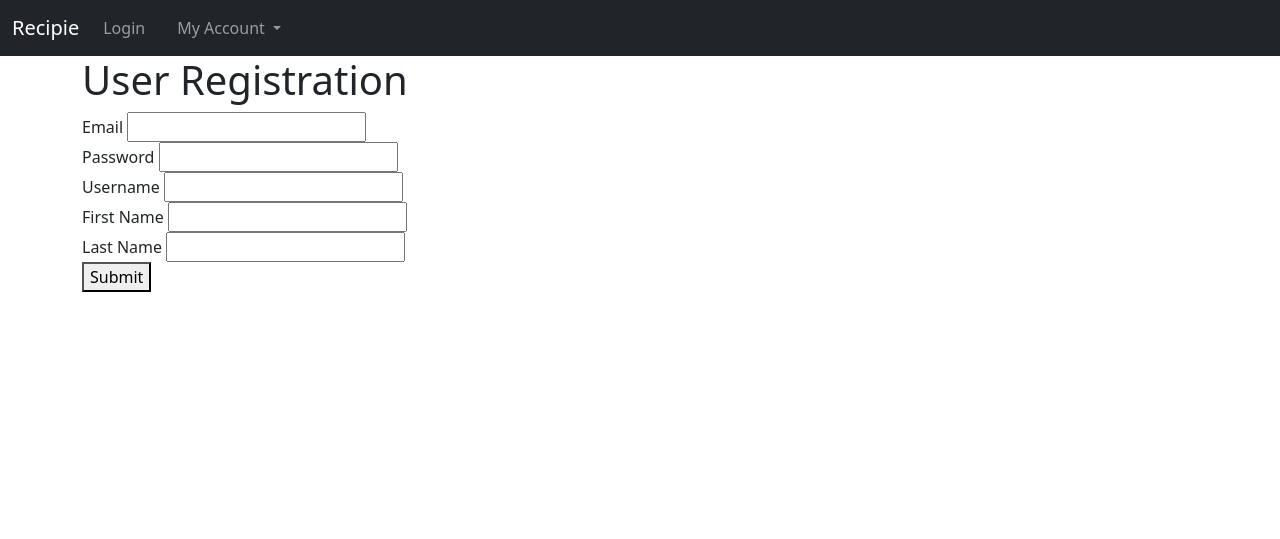
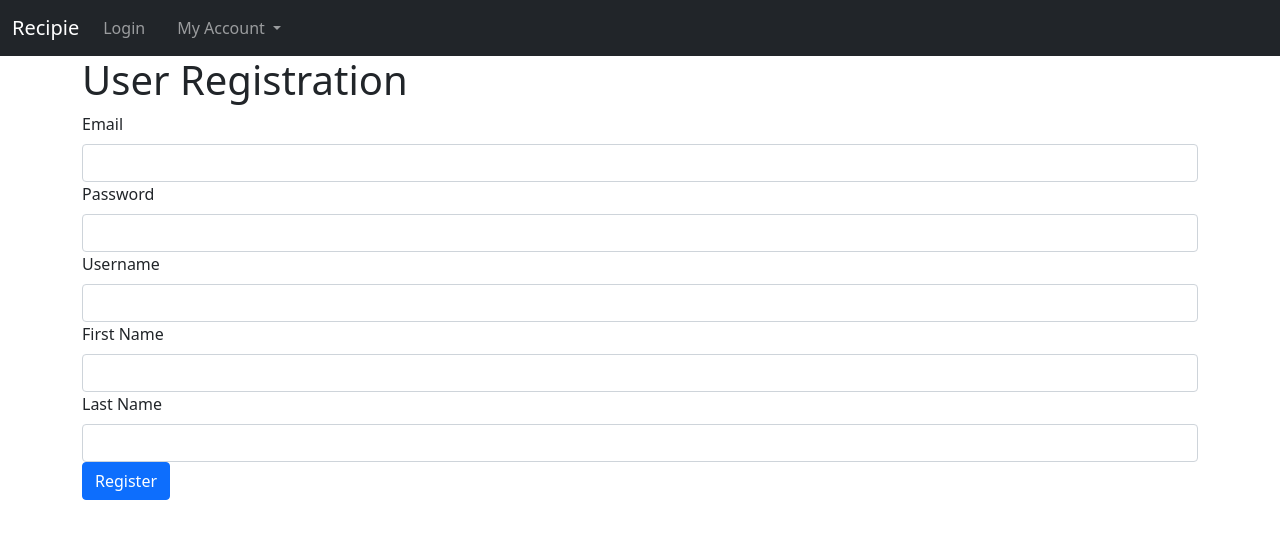
Before and after one commit to XiaoA/meal-planner-app, a Flask app: page /users/register in a window 1280 px wide. Shown: the top 539 px of the page. Run offline with Flask 2, Linux system fonts and the light colour scheme; some libraries are stand-ins or nearby versions.

Commit message:
Improve User Registration form UI

```diff
--- a/project/users/templates/users/register.html
+++ b/project/users/templates/users/register.html
@@ -8,49 +8,38 @@
       <form method="post">
         {{ form.csrf_token }}
 
-    <div class="field">
-      {{ form.email.label }}
-      {{ form.email }}
+        {{ form.email.label(class="form-label") }}
+        {{ form.email(class="form-control") }}
         {% for error in form.email.errors %}
         <p class="validation-error">[{{ error }}]</p>
         {% endfor %}
-    </div>
 
-    <div class="field">
-      {{ form.password_hashed.label }}
-      {{ form.password_hashed }}
+        {{ form.password_hashed.label(class="form-label") }}
+        {{ form.password_hashed(class="form-control") }}
         {% for error in form.password_hashed.errors %}
         <p class="validation-error">[{{ error }}]</p>
         {% endfor %}
-    </div>
 
-    <div class="field">
-      {{ form.username.label }}
-      {{ form.username }}
+        {{ form.username.label(class="form-label") }}
+        {{ form.username(class="form-control") }}
         {% for error in form.username.errors %}
         <p class="validation-error">[{{ error }}]</p>
         {% endfor %}
-    </div>
 
-    <div class="field">
-      {{ form.first_name.label }}
-      {{ form.first_name }}
+        {{ form.first_name.label(class="form-label") }}
+        {{ form.first_name(class="form-control") }}
         {% for error in form.first_name.errors %}
         <p class="validation-error">[{{ error }}]</p>
         {% endfor %}
-    </div>
 
-    <div class="field">
-      {{ form.last_name.label }}
-      {{ form.last_name }}
+        {{ form.last_name.label(class="form-label") }}
+        {{ form.last_name(class="form-control") }}
         {% for error in form.last_name.errors %}
         <p class="validation-error">[{{ error }}]</p>
         {% endfor %}
-    </div>
 
-    <div class="field">
-      <button type="submit">Submit</button>
-    </div>
+
+        {{ form.submit(class="btn btn-primary") }}
       </form>
     </div>
 {% endblock %}
```
Lines whose indentation alone changed are shown as unchanged.
